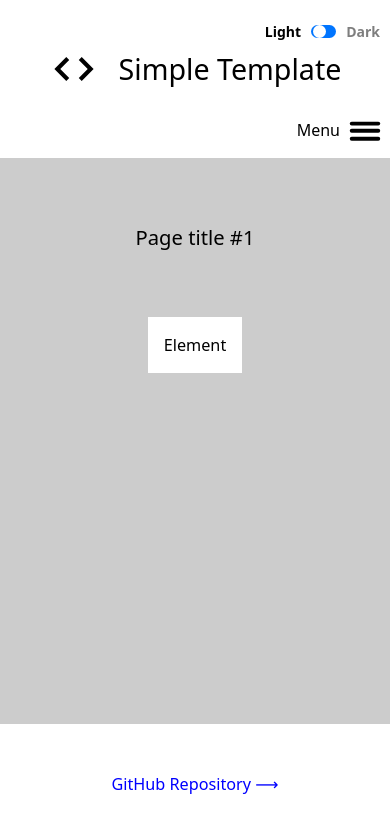
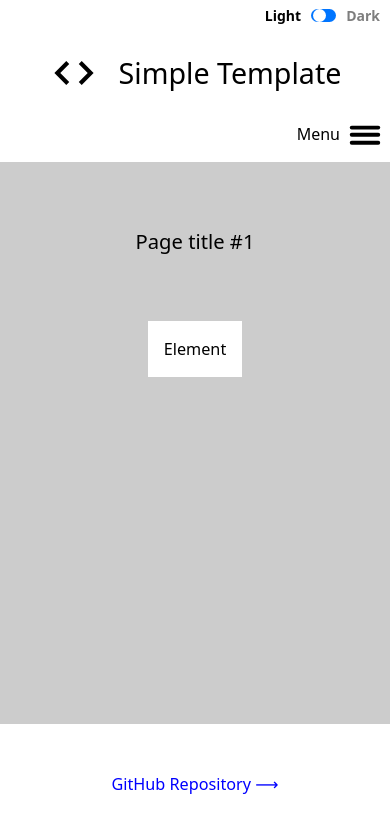
Before and after one commit to chrisnajman/simple-template, a plain HTML site: page index.html in a window 390 px wide. Drawn offline with Linux system fonts and the light colour scheme.

Commit message:
Got rid of negative margins on header and footer. Made body positon relative for skip link placement

```diff
--- a/style.css
+++ b/style.css
@@ -39,7 +39,7 @@ body {
     display: grid;
     grid-template-rows: auto 1fr auto;
     line-height: 1.5;
-    margin-block-start: -1.25rem; /* counteracts margin block start on theme switcher */
+    position: relative;
 }
 
 .h1 {
@@ -166,11 +166,9 @@ code {
     flex-direction: column;
     gap: 1rem;
     padding-block: 3rem;
+    margin-block-start: 0;
 }
 .footer {
-    position: relative;
-    bottom: -1.25rem;
-
     & a {
         color: var(--link-blue);
         text-underline-offset: 0.5em;
@@ -203,6 +201,7 @@ code {
     align-items: center;
     gap: 0.625rem;
     padding: 0.3125rem 0.625rem;
+    margin-block-start: 0;
 
     & button {
         font-size: clamp(0.875rem, 0.8248rem + 0.2336vw, 1rem);
@@ -457,6 +456,7 @@ code {
     color: var(--body-fg);
     font-weight: 600;
     padding: 0.3125rem 0.625rem;
+    margin-block-start: 0;
     margin-inline-end: 0.625rem;
 }
 .element-invisible {
```
